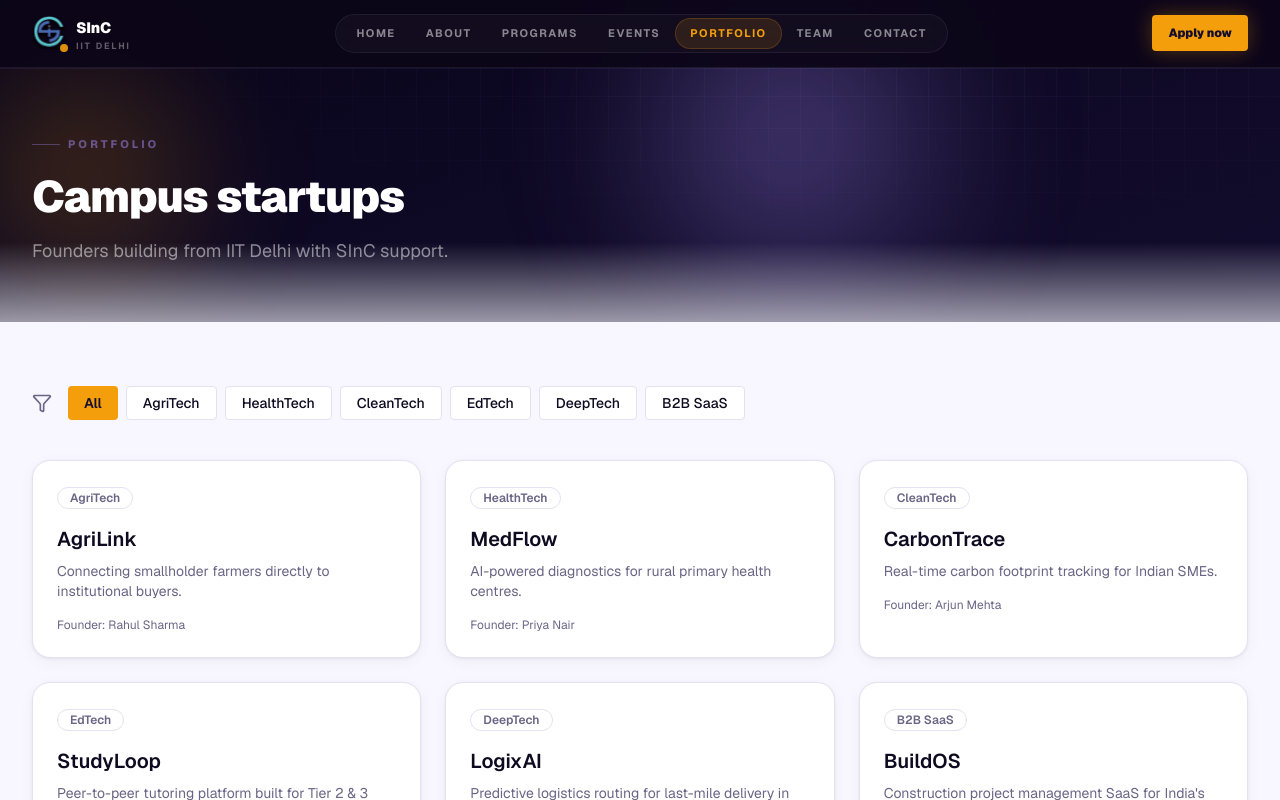
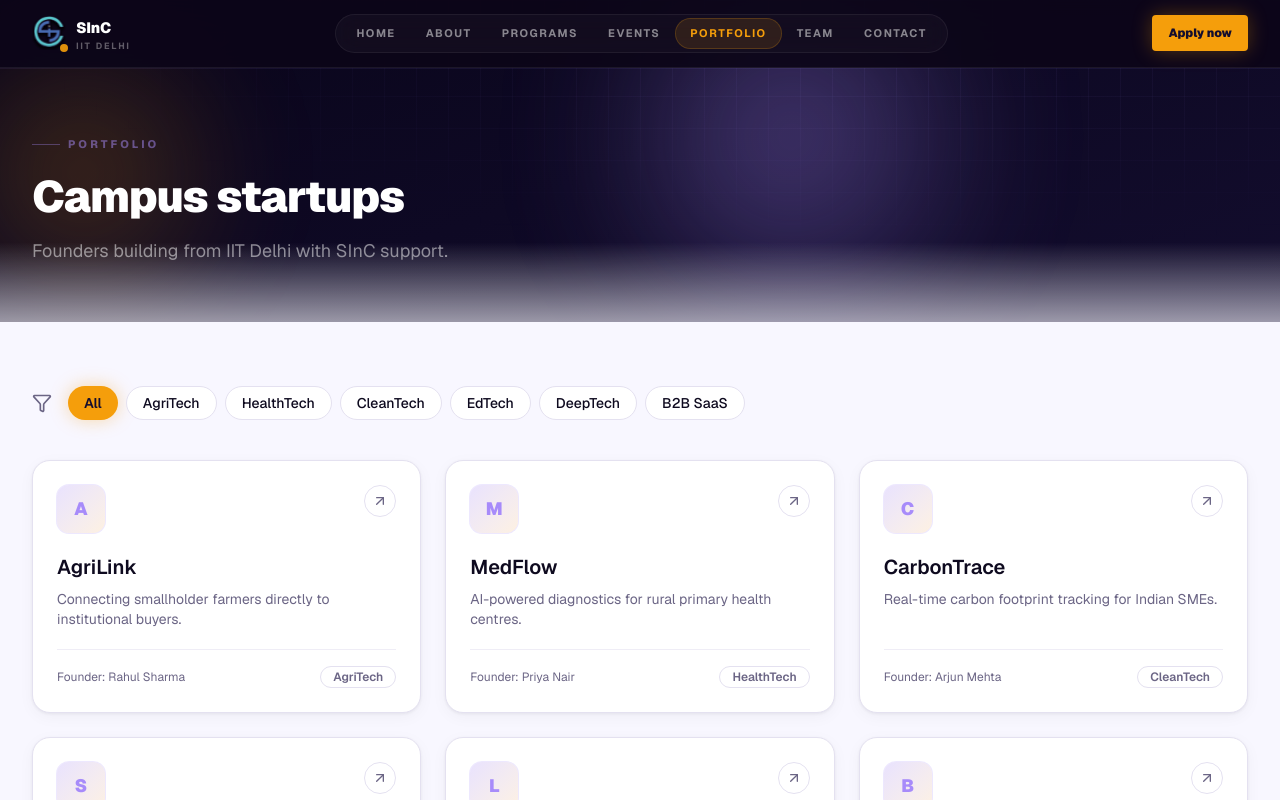
Before and after one commit to studentincubationcell/sinc-iitd-website, a Next.js app: page /portfolio in a window 1280 px wide. Shown: the top 800 px of the page. Built offline with nearby package versions, Linux system fonts and the light colour scheme.

Commit message:
feat: add custom cursor and update portfolio grid layout
Co-authored-by: gaganTakIITD <266846201+gaganTakIITD@users.noreply.github.com>

```diff
--- a/app/layout.tsx
+++ b/app/layout.tsx
@@ -4,6 +4,7 @@ import { Header } from "@/components/layout/header";
 import { Footer } from "@/components/layout/footer";
 import { MotionProvider } from "@/components/motion/motion-provider";
 import { SplashCurtain } from "@/components/motion/splash-curtain";
+import { CustomCursor } from "@/components/motion/custom-cursor";
 import { site } from "@/lib/data";
 import "./globals.css";
 
@@ -70,9 +71,10 @@ export default function RootLayout({
   children: React.ReactNode;
 }>) {
   return (
-    <html lang="en" className={`${geistSans.variable} h-full antialiased`}>
+    <html lang="en" className={`${geistSans.variable} h-full antialiased bg-background`}>
       <body className="min-h-full flex flex-col">
         <MotionProvider>
+          <CustomCursor />
           <SplashCurtain />
           <Header />
           <main className="flex-1">{children}</main>
--- a/components/sections/portfolio.tsx
+++ b/components/sections/portfolio.tsx
@@ -1,5 +1,5 @@
 import Link from "next/link";
-import { Rocket, Filter } from "lucide-react";
+import { Rocket, Filter, ArrowUpRight } from "lucide-react";
 import { StaggerContainer, StaggerItem } from "@/components/motion/reveal";
 import { Badge } from "@/components/ui/badge";
 import { ClubEmptyState } from "@/components/ui/club-empty-state";
@@ -54,14 +54,24 @@ export function PortfolioGrid({
         <StaggerItem key={startup.slug}>
           <Link
             href={`/portfolio/${startup.slug}`}
-            className="group block h-full framer-card p-6 transition-all hover:-translate-y-1 hover:shadow-[var(--shadow-framer-hover)]"
+            className="group relative flex h-full flex-col framer-card p-6 transition-all hover:shadow-[var(--shadow-framer-hover)]"
           >
-            <Badge variant="outline">{startup.sector}</Badge>
-            <h3 className="mt-4 text-xl font-semibold group-hover:text-primary transition-colors">
+            <div className="flex items-start justify-between">
+              <div className="flex h-12 w-12 items-center justify-center rounded-xl bg-gradient-to-br from-club-lavender/25 to-club-gold/15 text-lg font-black text-club-lavender ring-1 ring-club-lavender/20 transition-transform duration-300 group-hover:scale-110">
+                {startup.name.charAt(0)}
+              </div>
+              <span className="flex h-8 w-8 items-center justify-center rounded-full border border-border text-muted transition-all duration-300 group-hover:border-club-lavender/50 group-hover:text-club-lavender group-hover:rotate-45">
+                <ArrowUpRight className="h-4 w-4" />
+              </span>
+            </div>
+            <h3 className="mt-5 text-xl font-semibold group-hover:text-primary transition-colors">
               {startup.name}
             </h3>
-            <p className="mt-2 text-sm text-muted line-clamp-2">{startup.tagline}</p>
-            <p className="mt-4 text-xs text-muted">Founder: {startup.founder}</p>
+            <p className="mt-2 text-sm text-muted line-clamp-2 flex-1">{startup.tagline}</p>
+            <div className="mt-5 flex items-center justify-between border-t border-border/60 pt-4">
+              <span className="text-xs text-muted">Founder: {startup.founder}</span>
+              <Badge variant="outline" className="capitalize">{startup.sector}</Badge>
+            </div>
           </Link>
         </StaggerItem>
       ))}
@@ -88,10 +98,10 @@ export function SectorFilters({
           key={sector}
           type="button"
           onClick={() => onChange(sector)}
-          className={`rounded-sm px-4 py-1.5 text-sm font-medium transition-all capitalize ${
+          className={`rounded-full px-4 py-1.5 text-sm font-medium transition-all capitalize ${
             active === sector
-              ? "bg-club-gold text-club-purple font-semibold"
-              : "bg-card border border-border hover:border-club-lavender/40"
+              ? "bg-club-gold text-club-purple font-semibold shadow-[0_0_18px_rgba(245,158,11,0.35)]"
+              : "bg-card border border-border hover:border-club-lavender/40 hover:-translate-y-0.5"
           }`}
         >
           {sector === "all" ? "All" : sector}
--- a/components/ui/input.tsx
+++ b/components/ui/input.tsx
@@ -8,8 +8,8 @@ const Input = React.forwardRef<HTMLInputElement, InputProps>(
     <input
       type={type}
       className={cn(
-        "flex h-11 w-full rounded-xl border border-border bg-card px-4 py-2 text-sm transition-colors",
-        "placeholder:text-muted focus-visible:outline-none focus-visible:ring-2 focus-visible:ring-primary focus-visible:ring-offset-1",
+        "flex h-11 w-full rounded-xl border border-border bg-card px-4 py-2 text-sm transition-all duration-200",
+        "placeholder:text-muted focus-visible:outline-none focus-visible:border-primary/60 focus-visible:ring-4 focus-visible:ring-primary/15 hover:border-club-lavender/40",
         "disabled:cursor-not-allowed disabled:opacity-50",
         className
       )}
--- a/components/ui/textarea.tsx
+++ b/components/ui/textarea.tsx
@@ -7,8 +7,8 @@ const Textarea = React.forwardRef<HTMLTextAreaElement, TextareaProps>(
   ({ className, ...props }, ref) => (
     <textarea
       className={cn(
-        "flex min-h-[120px] w-full rounded-xl border border-border bg-card px-4 py-3 text-sm transition-colors",
-        "placeholder:text-muted focus-visible:outline-none focus-visible:ring-2 focus-visible:ring-primary focus-visible:ring-offset-1",
+        "flex min-h-[120px] w-full rounded-xl border border-border bg-card px-4 py-3 text-sm transition-all duration-200",
+        "placeholder:text-muted focus-visible:outline-none focus-visible:border-primary/60 focus-visible:ring-4 focus-visible:ring-primary/15 hover:border-club-lavender/40",
         "disabled:cursor-not-allowed disabled:opacity-50 resize-y",
         className
       )}
```
